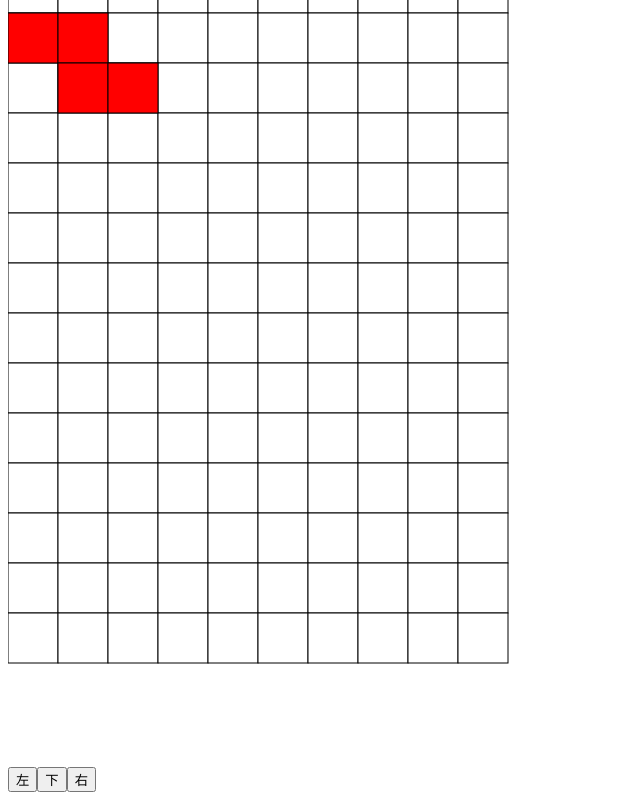
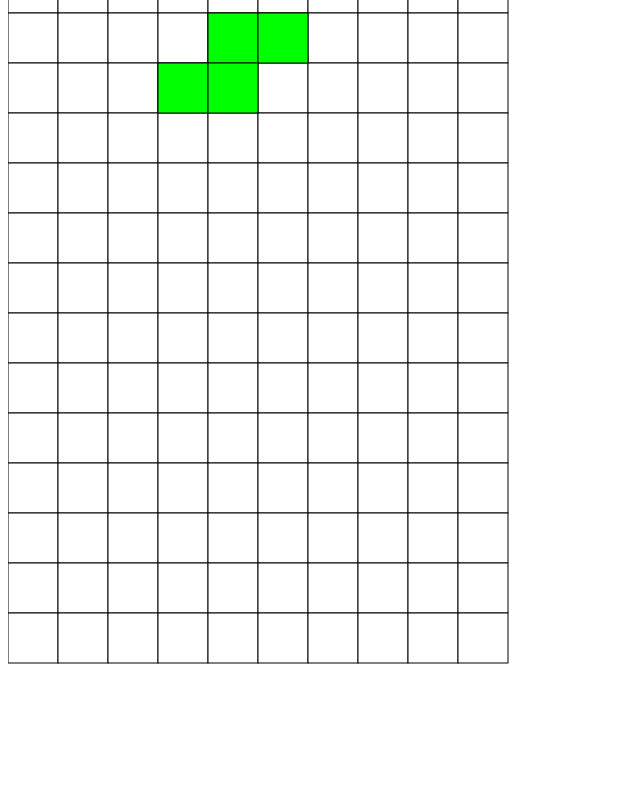
Before and after one commit to wemmaling/Tetris, a React app: page / in a window 1280 px wide. Shown: the part 345-1145 px from the top of the page, without its empty margins (0-640 px from the left). After the commit the page ends 1120 px from the top, so only its background shows below. Built offline with nearby package versions, Linux system fonts and the light colour scheme.

Commit message:
1、将按钮修改为键盘按键出发 2、碰到左右边界时无法移动

```diff
--- a/app/TetrisMap.jsx
+++ b/app/TetrisMap.jsx
@@ -11,18 +11,38 @@ function mapStateToProps(state, ownProps) {
 }
 
 class TetrisMap extends React.Component {
-  moveTetromino = (dx, dy) => {
-    this.props.dispatch({ type: A.MOVE_TETROMINO, dx, dy })
+  componentDidMount() {
+    document.addEventListener('keypress', this.onKeyPress)
+  }
+
+  componentWillUnmount() {
+    document.removeEventListener('keypress', this.onKeyPress)
+  }
+
+  onKeyPress = (event) => {
+    let dRow = 0, dCol = 0
+    if (event.key === 'a') {
+      dRow = 0
+      dCol = -1
+    } else if (event.key === 'd') {
+      dRow = 0
+      dCol = 1
+    } else if (event.key === 's') {
+      dRow = 1
+      dCol = 0
+    } else if (event.key === 'w') {
+      // todo 旋转
+    }
+    this.props.dispatch({ type: A.MOVE_TETROMINO, dRow, dCol })
   }
 
   render() {
     const { tetrisMap, curTetromino } = this.props
     const { color, delta } = colorMap.get(curTetromino.get('type'))
-    const tRow = curTetromino.get('x')
-    const tCol = curTetromino.get('y')
+    const tRow = curTetromino.get('row')
+    const tCol = curTetromino.get('col')
 
     return (
-      <div>
       <svg width="100%"
            height="1100px"> /* 1、为什么在这里不设置width和height的话，内部元素无法直接撑起父元素的高度 2、设置height="100%"为什么不起作用 */
         {tetrisMap.map((s, row) =>
@@ -45,11 +65,6 @@ class TetrisMap extends React.Component {
           })}
         </g>
       </svg>
-        {/*todo 按钮变成键盘控制*/}
-        <button onClick={() => this.moveTetromino(0, -1)}>左</button>
-        <button onClick={() => this.moveTetromino(1, 0)}>下</button>
-        <button onClick={() => this.moveTetromino(0, 1)}>右</button>
-      </div>
     )
   }
 }
--- a/app/reducer.js
+++ b/app/reducer.js
@@ -1,11 +1,11 @@
-import { Map, Repeat } from 'immutable'
+import { List, Map, Repeat } from 'immutable'
 import * as A from 'action'
 
 const initialState = Map({
   // 当前存储的背景数据结构
   tetrisMap: Repeat(Repeat("X", 10), 20),
   // 正在下落的tetromino类型以及当前坐标
-  curTetromino: Map({ type: 'Z', x: 0, y: 0 }),
+  curTetromino: Map({ type: 'S', row: 0, col: 4 }),
   // curCoordinate: Map({ x: 0, y: 0 }),
 })
 
--- a/app/resource.js
+++ b/app/resource.js
@@ -1,6 +1,7 @@
 import { Map } from "immutable"
 
 export const colorMap = Map({
+  'W': {color: 'black', delta: []},
   'X': { color: 'white', delta: [] },
   'Z': { color: '#FF0000', delta: [[0, 0], [0, 1], [1, 1], [1, 2]] },
   'J': { color: '#0000FF', delta: [[0, 0], [1, 0], [1, 1], [1, 2]] },
--- a/app/saga.js
+++ b/app/saga.js
@@ -1,32 +1,47 @@
 import { put, fork, takeEvery, select } from 'redux-saga/effects'
 import { delay } from 'redux-saga'
-import { Map } from 'immutable'
+import { Map, List } from 'immutable'
 import * as A from './action'
+import { colorMap } from './resource'
 
 export default function* rootSaga() {
   yield takeEvery(A.MOVE_TETROMINO, moveTetromino)
+  // yield takeEvery(A.UPDATE_MAP, updateMap)
   yield fork(dropTetrominoLoop)
 }
 
 function* dropTetrominoLoop() {
   while (true) {
     yield delay(1000)
-    const state = yield select()
-
     yield put({
       type: A.MOVE_TETROMINO,
-      dx: 1,
-      dy: 0,
+      dRow: 1,
+      dCol: 0,
     })
   }
 }
 
-function* moveTetromino({ dx, dy }) {
+// todo 当物块落下到背景边缘或者碰到其他物体时，动态物块融入背景板
+// function* updateMap() {
+//   const state = yield select()
+//   const
+//
+// }
+
+function* moveTetromino({ dRow, dCol }) {
   const state = yield select()
   const curTetromino = state.get('curTetromino')
-  const { x, y, type } = curTetromino.toObject()
-  yield put({
-    type: A.UPDATE_TETROMINO,
-    curTetromino: Map({ type, x: x + dx, y: y + dy }),
-  })
+  const { row, col, type } = curTetromino.toObject()
+  const { delta } = colorMap.get(type)
+  const colDeltaList = List(delta.map(every => every[1]))
+  const minCol = colDeltaList.min()
+  const maxCol = colDeltaList.max()
+
+  const nextRow = row + dRow, nextCol = col + dCol
+  if (nextCol + minCol >= 0 && nextCol + maxCol <= 9) {
+    yield put({
+      type: A.UPDATE_TETROMINO,
+      curTetromino: Map({ type, row: nextRow, col: nextCol }),
+    })
+  }
 }
```
Lines whose indentation alone changed are shown as unchanged.
